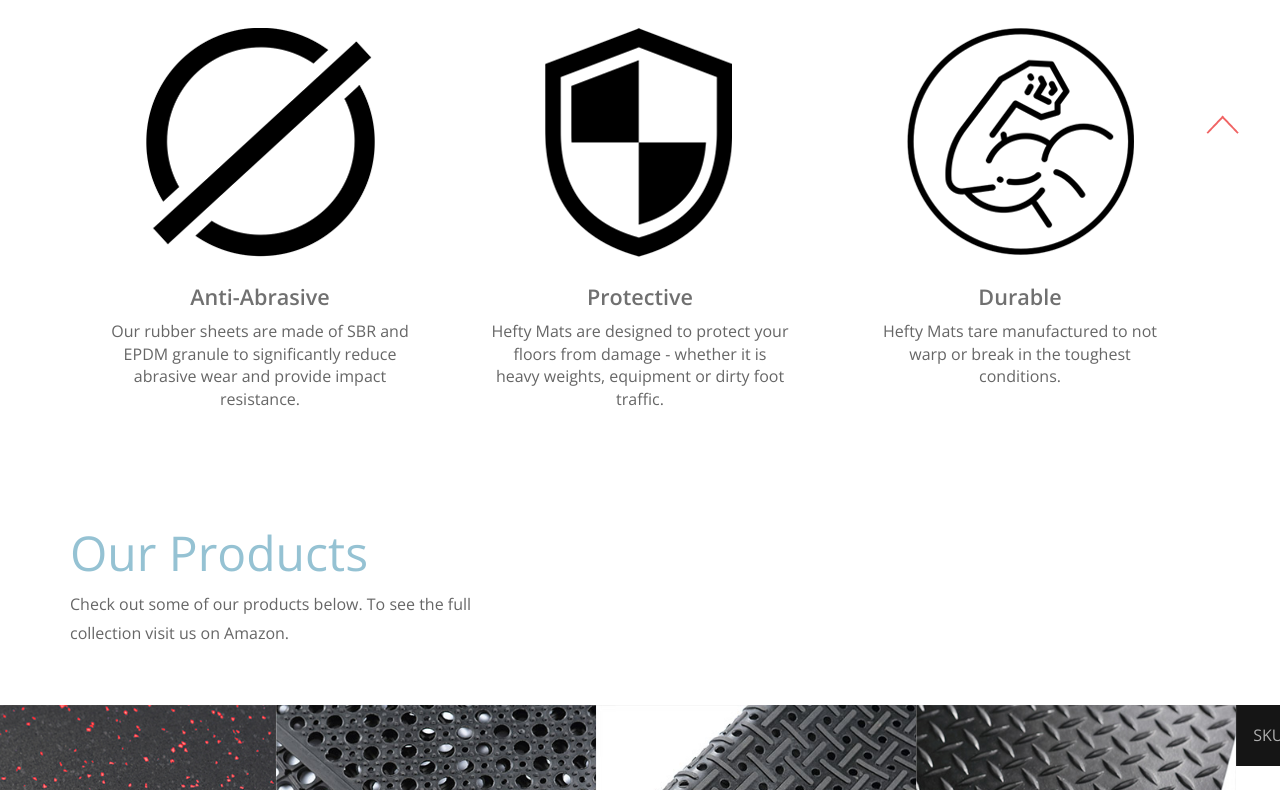
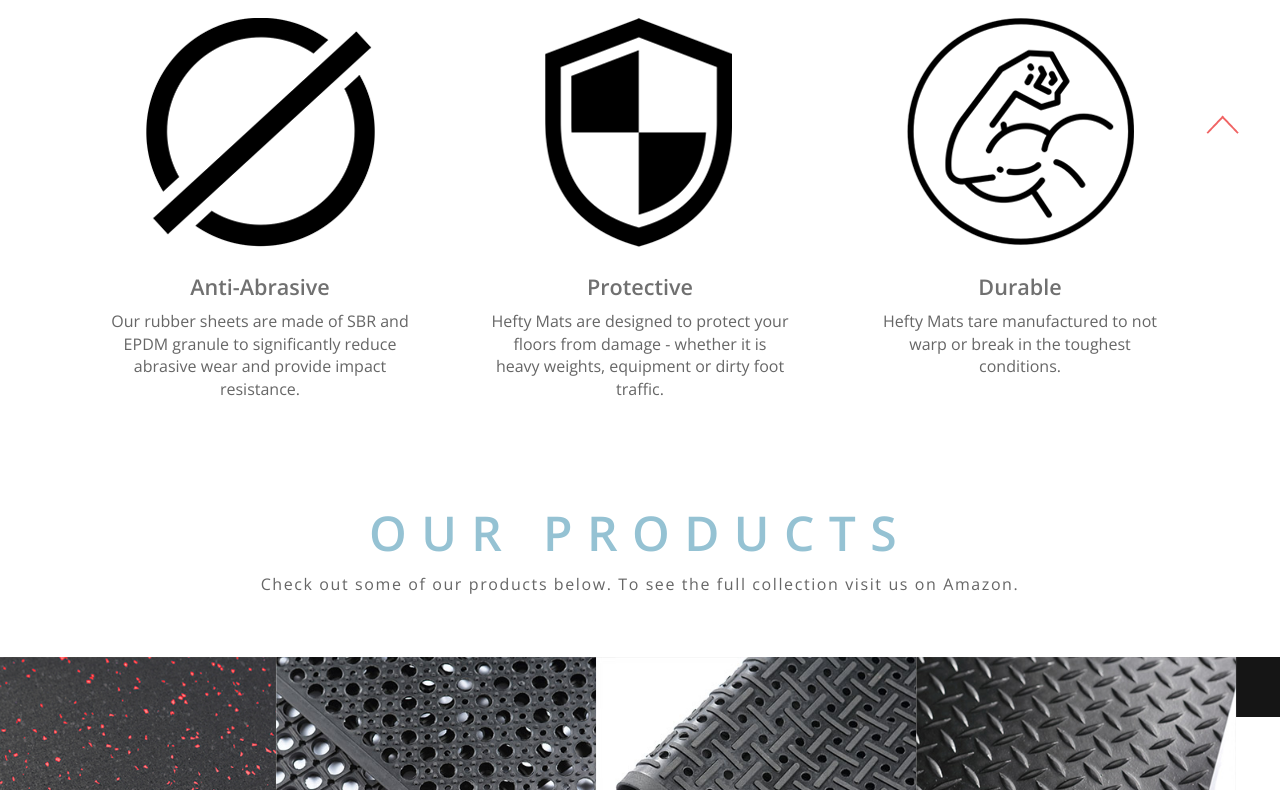
Before and after one commit to DeanCastles/HeftyMat, a plain HTML site: page index.html in a window 1280 px wide. Shown: the part 630-1420 px from the top of the page. Drawn offline with nearby package versions, Linux system fonts and the light colour scheme.

Commit message:
h2 + h3 changes

```diff
--- a/css/theme-style.css
+++ b/css/theme-style.css
@@ -408,8 +408,14 @@ nav a#pull {
 	padding:2em 0 3em;
 }
 .features h2{
-	font-weight: 700;
+	font-weight: 600;
 	font-size: 3em;
+    color: #95c2d3;
+    font-variant: normal;
+    text-transform: uppercase;
+    margin-top: 10px;
+    text-align: center!important;
+    letter-spacing: 0.3em;
 }
 .features-grid span{
 	width: 231px;
@@ -508,14 +514,24 @@ p.img_slider1{
 	padding:3em 0 0 0;
 }
 .gallery h3{
-	color:#95c2d3;
-	font-size:3em;
-	font-weight:500;
+	font-weight: 600;
+	font-size: 3em;
+    color: #95c2d3;
+    font-variant: normal;
+    text-transform: uppercase;
+    margin-top: 10px;
+    text-align: center!important;
+    letter-spacing: 0.3em;
 }
 .gallery p{
 	color: #666666;
 	line-height: 1.8em;
-	width: 40%;
+	width: 100%;
+    font-variant: normal;
+    margin-top: 10px;
+    text-align: center!important;
+    letter-spacing: 0.1em;
+
 }
 /*-----*/
 /*----- start-download-----*/
```
